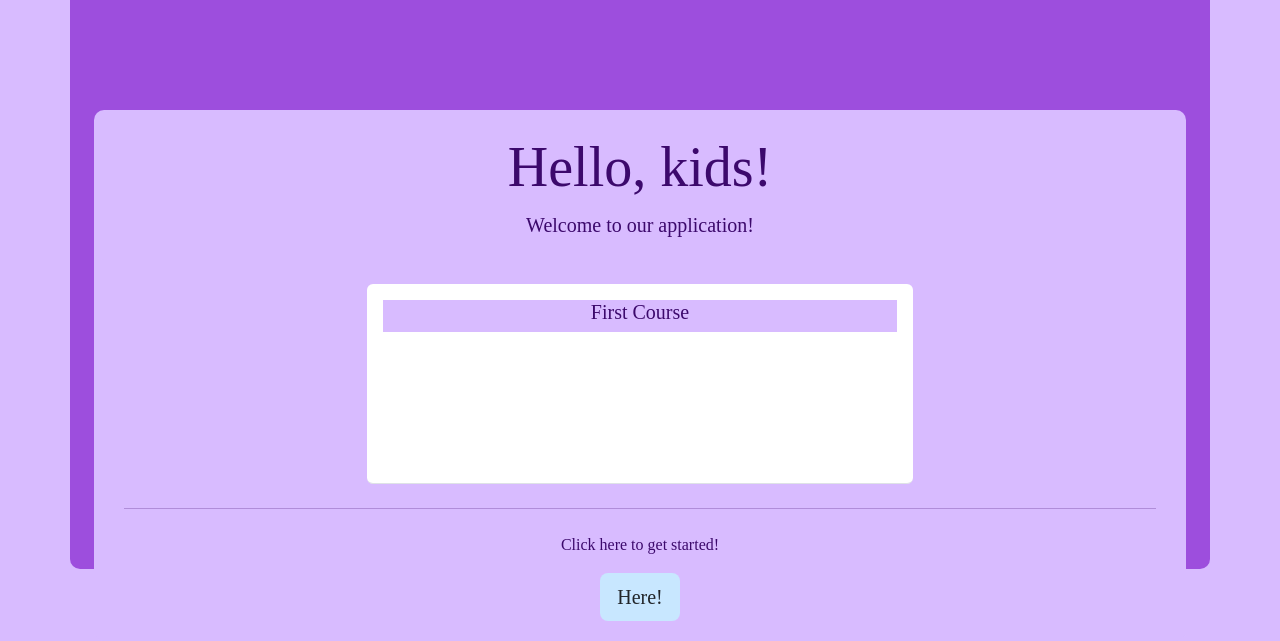
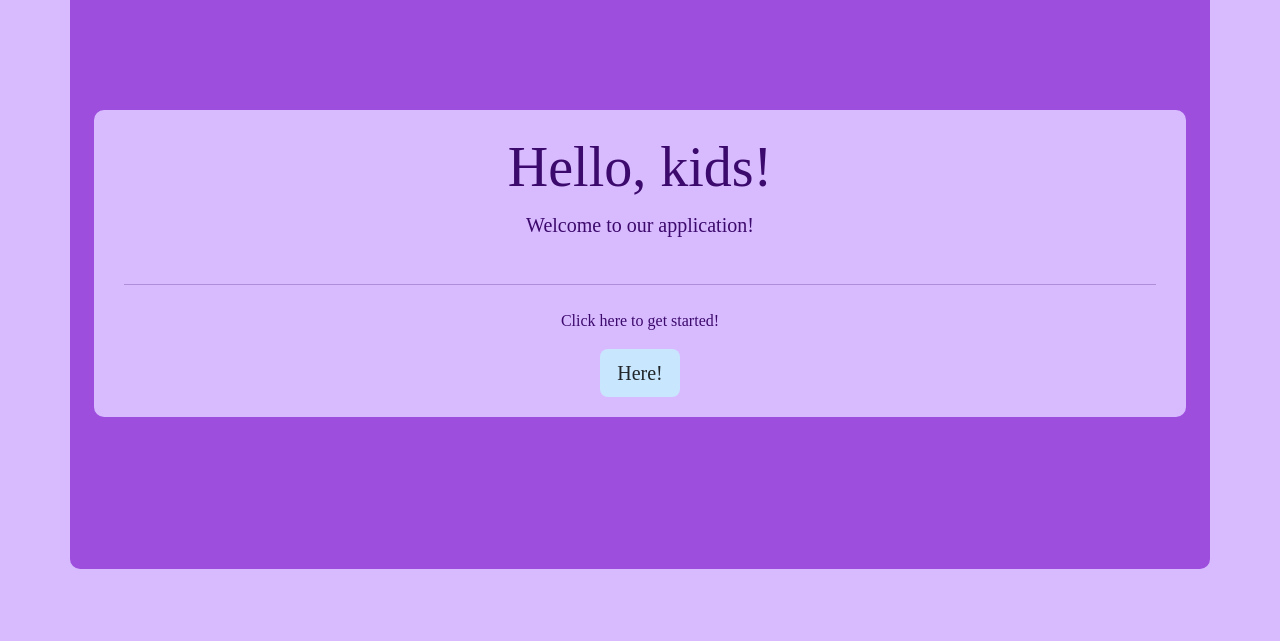
Before and after one commit to vitruvianarendt/HCID, a Django app: page / in a window 1280 px wide. Shown: the part 375-1016 px from the top of the page. After the commit the page ends 944 px from the top, so only its background shows below. Run offline with Django 4.2, Linux system fonts and the light colour scheme; data comes from the database, SQL or seed files in the repository.

Commit message:
removed test div

```diff
--- a/templates/index.html
+++ b/templates/index.html
@@ -224,18 +224,18 @@
         <div id="div1">
             <h1 class="display-4 pt-4">Hello, kids!</h1>
             <p class="lead">Welcome to our application!</p>
-            <div class="test">
-                {% for course in courses %}
-                    <div>
-                        <div class="card border-0 border-bottom mx-auto my-4 p-3" style="width: 50%; height: 200px">
-                            <div class="blogger px-4">
-                                <h5>{{ course.title }}</h5>
-                            </div>
-
-                        </div>
-                    </div>
-                {% endfor %}
-            </div>
+{#            <div class="test">#}
+{#                {% for course in courses %}#}
+{#                    <div>#}
+{#                        <div class="card border-0 border-bottom mx-auto my-4 p-3" style="width: 50%; height: 200px">#}
+{#                            <div class="blogger px-4">#}
+{#                                <h5>{{ course.title }}</h5>#}
+{#                            </div>#}
+{##}
+{#                        </div>#}
+{#                    </div>#}
+{#                {% endfor %}#}
+{#            </div>#}
             <hr class="my-4">
             <p>Click here to get started!</p>
             <p class="lead">
```
